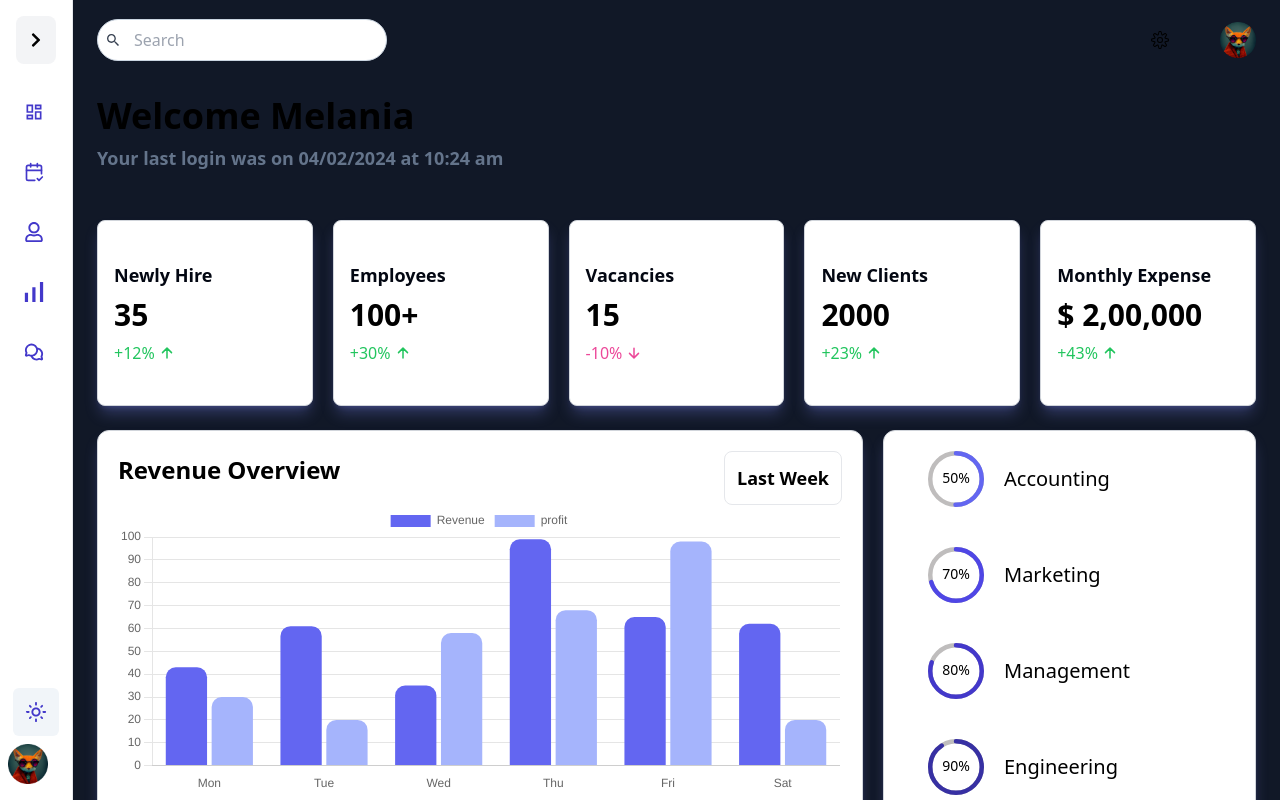
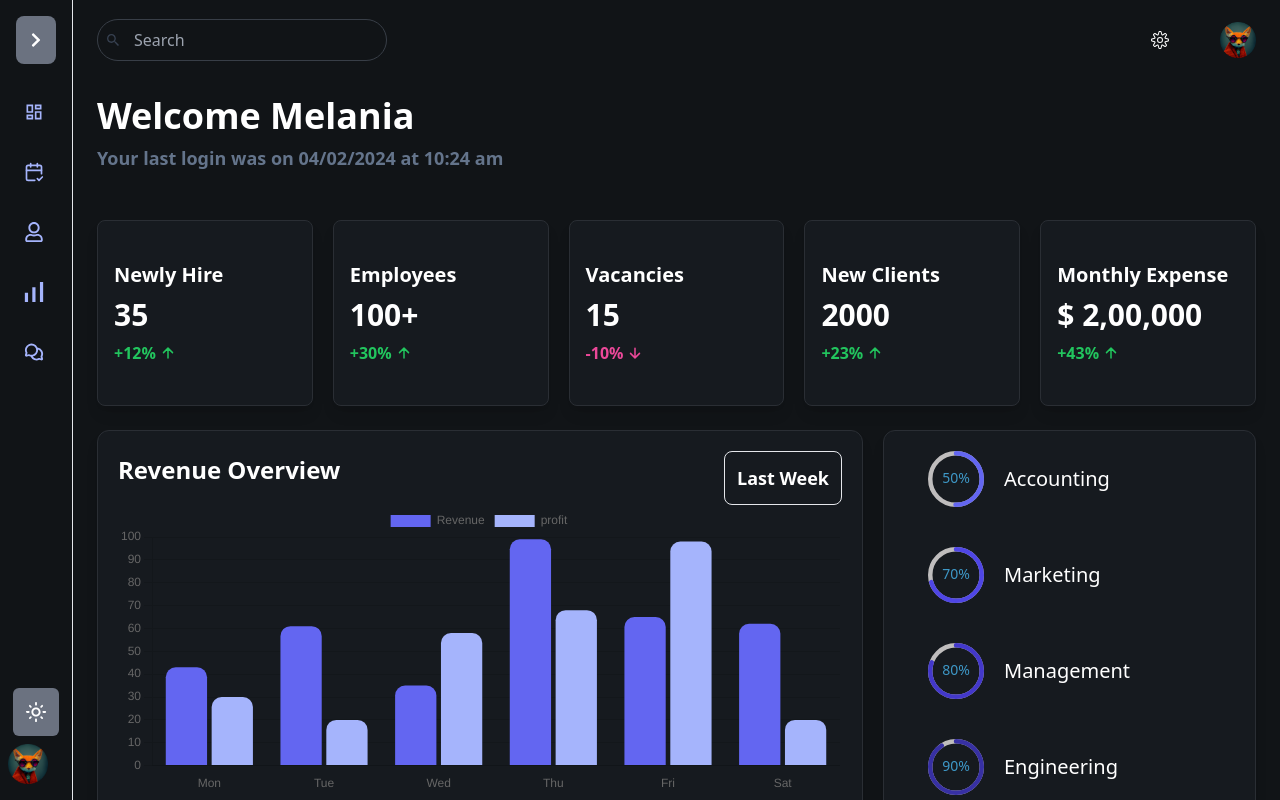
Before and after one commit to hetvi333/HR-management-system, a React (Create React App) app: page / in a window 1280 px wide. Both pictures are taken after a click on the element 36 px from the left and 712 px from the top of the page. Shown: the top 800 px of the page. Built offline with nearby package versions, Linux system fonts and the light colour scheme.

Commit message:
dark theme add in dashboard and calender

```diff
--- a/src/App.js
+++ b/src/App.js
@@ -6,7 +6,7 @@ import { ThemeContext } from "./contexts/ThemeContext";
 function App() {
   const { toggle } = useContext(ThemeContext);
   return (
-    <div className={`${toggle ? "bg-gray-900" : "bg-indigo-100"}`}>
+    <div className={`${toggle ? "bg-[#111417]" : "bg-indigo-100"}`}>
       <AppRoutes />
     </div>
   );
--- a/src/components/dashboard/Analysis.jsx
+++ b/src/components/dashboard/Analysis.jsx
@@ -1,8 +1,10 @@
-import React from "react";
+import React, { useContext } from "react";
+import { ThemeContext } from "../../contexts/ThemeContext";
 import { CircularProgressbar, buildStyles } from "react-circular-progressbar";
 import "react-circular-progressbar/dist/styles.css";
 
 const Analysis = () => {
+  const { toggle } = useContext(ThemeContext);
   const data = [
     { percentage: 50, label: "Accounting" },
     { percentage: 70, label: "Marketing" },
@@ -11,7 +13,13 @@ const Analysis = () => {
   ];
 
   return (
-    <div className="flex flex-col  rounded-xl shadow-lg border border-gray-300 shadow-indigo-400/30 bg-white px-6 py-0">
+    <div
+      className={`flex flex-col  rounded-xl shadow-lg border px-6 py-0 ${
+        toggle
+          ? "bg-[#161a1f] border-[#2a2e34] text-white"
+          : "border-gray-300 shadow-indigo-400/30 bg-white"
+      }`}
+    >
       {data.map((item, index) => (
         <div key={index} className="flex items-center">
           <div className="p-5 w-24 h-24">
@@ -21,8 +29,14 @@ const Analysis = () => {
               styles={buildStyles({
                 textSize: "25px",
                 pathColor:
-                  index === 0 ? "#6366f1" : index === 1 ? "#4f46e5" : index === 2 ? "#4338ca" : "#3730a3",
-                textColor: "black",
+                  index === 0
+                    ? "#6366f1"
+                    : index === 1
+                    ? "#4f46e5"
+                    : index === 2
+                    ? "#4338ca"
+                    : "#3730a3",
+                textColor: `${toggle ? "text-white" : "text-black bg-white"}`,
                 trailColor: "#bfbdbd",
                 backgroundColor: "#000",
               })}
--- a/src/components/dashboard/DataItem.jsx
+++ b/src/components/dashboard/DataItem.jsx
@@ -1,18 +1,26 @@
-import React from "react";
+import React, { useContext } from "react";
+import { ThemeContext } from "../../contexts/ThemeContext";
 
 const DataItem = ({ title, number, growth, Icon, className }) => {
+  const { toggle } = useContext(ThemeContext);
   const isUp = growth && growth.startsWith("+");
   return (
     <div
-      className={`rounded-lg flex flex-col gap-2 justify-start px-4 py-10 shadow-lg border border-gray-300 shadow-indigo-400/30 bg-white ${className}`}
+      className={`rounded-lg flex flex-col gap-2 justify-start px-4 py-10 shadow-lg border ${className} ${
+        toggle
+          ? "bg-[#161a1f] border-[#2a2e34]"
+          : "border-gray-300 shadow-indigo-400/30 bg-white"
+      }`}
     >
-      <h1 className="text-gray-950 text-lg font-semibold">{title}</h1>
-      <p className="text-black font-bold text-3xl">{number}</p>
-      <p className={`flex items-center gap-1 text-green-500 font-medium text-base ${isUp ? "text-green-500" : "text-pink-500"}`}>
+      <h1 className={`${toggle ? "text-white" : "text-gray-950"} text-xl font-bold`}>{title}</h1>
+      <p className={`${toggle ? "text-white" : "text-black"} text-3xl font-bold`}>{number}</p>
+      <p
+        className={`flex items-center gap-1 text-green-500 font-semibold text-base ${
+          isUp ? "text-green-500" : "text-pink-500"
+        }`}
+      >
         {growth}
-        <span>
-          {Icon && <Icon />}
-        </span>
+        <span>{Icon && <Icon />}</span>
       </p>
     </div>
   );
--- a/src/components/dashboard/Employee.jsx
+++ b/src/components/dashboard/Employee.jsx
@@ -1,9 +1,9 @@
-import React from "react";
-
-// import image
+import React, { useContext } from "react";
+import { ThemeContext } from "../../contexts/ThemeContext";
 import profile from "../../images/Avatar6-ranking.png";
 
 const Employee = () => {
+  const { toggle } = useContext(ThemeContext);
   const employee = [
     {
       branch: "Engineering",
@@ -30,11 +30,27 @@ const Employee = () => {
     },
   ];
   return (
-    <div className=" shadow-lg border border-gray-300 shadow-indigo-400/30 bg-white rounded-md px-1 py-[13px]">
+    <div
+      className={`shadow-lg border  rounded-md px-1 py-[13px] ${
+        toggle
+          ? "bg-[#161a1f] border-[#2a2e34]"
+          : "border-gray-300 shadow-indigo-400/30 bg-white"
+      }`}
+    >
       <div className="flex flex-col items-center sm:flex-row justify-between px-3 py-[5px]">
-        <h1 className="text-2xl my-2 font-semibold">Employees</h1>
+        <h1
+          className={`text-2xl my-2 font-semibold ${
+            toggle ? "text-white" : "text-black"
+          }`}
+        >
+          Employees
+        </h1>
         <div>
-          <button className="border py-2 px-5 rounded-md font-semibold  focus:ring-2 focus:ring-indigo-300">
+          <button
+            className={`border py-2 px-5 rounded-md font-semibold  focus:ring-2 focus:ring-indigo-300 ${
+              toggle ? "text-white" : "text-black"
+            }`}
+          >
             View more
           </button>
         </div>
@@ -45,11 +61,19 @@ const Employee = () => {
           {employee.map((emp, i) => (
             <div
               key={i}
-              className=" bg-white py-2 px-4 mb-1 rounded-md flex flex-col md:flex-row gap-3  md:justify-between md:items-center border border-gray-200"
+              className={`py-2 px-4 mb-1 rounded-md flex flex-col md:flex-row gap-3  md:justify-between md:items-center border  ${
+                toggle
+                  ? "bg-[#161a1f] border-[#2a2e34] text-white"
+                  : "border-gray-100 shadow-indigo-400/30 bg-white"
+              }`}
             >
               <div>
                 <h1 className="text-[16px]">{emp.branch}</h1>
-                <p className="text-indigo-600 text-[16px] sm:text-[18px] font-semibold">
+                <p
+                  className={`${
+                    toggle ? "text-indigo-300" : "text-indigo-600"
+                  } text-[16px] sm:text-[18px] font-semibold`}
+                >
                   Team member: {emp.number}
                 </p>
               </div>
--- a/src/components/dashboard/EmployeeData.jsx
+++ b/src/components/dashboard/EmployeeData.jsx
@@ -1,6 +1,8 @@
-import React from "react";
+import React, { useContext } from "react";
+import { ThemeContext } from "../../contexts/ThemeContext";
 
 const EmployeeData = () => {
+  const { toggle } = useContext(ThemeContext);
   const data = [
     {
       title: "Employees on time",
@@ -21,14 +23,24 @@ const EmployeeData = () => {
         {data.map((emp, i) => (
           <div
             key={i}
-            className="flex flex-col md:flex-row justify-between shadow-lg border border-gray-300 shadow-indigo-400/30 bg-white py-6 px-6 rounded-md"
+            className={`flex flex-col md:flex-row justify-between shadow-lg border py-6 px-6 rounded-md ${
+              toggle
+                ? "bg-[#161a1f] border-[#2a2e34]"
+                : "border-gray-300 shadow-indigo-400/30 bg-white"
+            }`}
           >
             <div className="border-s-2 border-indigo-400 py-4 px-3 text-[18px] flex  flex-col sm:flex-row md:flex-col sm:items-center justify-between md:items-start items-start">
-              <h1 className="text-indigo-600 font-semibold">{emp.title}</h1>
-              <p className="font-semibold text-3xl">{emp.number}</p>
+              <h1
+                className={`${
+                  toggle ? "text-indigo-300" : "text-indigo-600"
+                } font-semibold`}
+              >
+                {emp.title}
+              </h1>
+              <p className={`font-semibold text-3xl ${toggle ? "text-white" : "text-black"}`}>{emp.number}</p>
             </div>
             <div className="p-2 flex md:justify-center items-end">
-              <button className="border py-2 px-5 rounded-md font-semibold  focus:ring-2 focus:ring-indigo-300">
+              <button className={`border py-2 px-5 rounded-md font-semibold  focus:ring-2 focus:ring-indigo-300 ${toggle ? "text-white" : "text-black"}`}>
                 View employees
               </button>
             </div>
--- a/src/components/dashboard/Revenue.jsx
+++ b/src/components/dashboard/Revenue.jsx
@@ -1,4 +1,5 @@
-import React from "react";
+import React, { useContext } from "react";
+import { ThemeContext } from "../../contexts/ThemeContext";
 import { Bar } from "react-chartjs-2";
 import {
   Chart as ChartJS,
@@ -22,6 +23,7 @@ ChartJS.register(
 );
 
 const Revenue = () => {
+  const { toggle } = useContext(ThemeContext);
   const data = {
     labels: ["Mon", "Tue", "Wed", "Thu", "Fri", "Sat"],
     datasets: [
@@ -41,7 +43,6 @@ const Revenue = () => {
         pointBorderColor: "transparent",
         borderRadius: 10,
       },
-
     ],
   };
   const options = {
@@ -70,12 +71,24 @@ const Revenue = () => {
 
   return (
     <>
-      <div className="rounded-xl p-5 shadow-lg border border-gray-300 shadow-indigo-400/30 bg-white ">
+      <div
+        className={`rounded-xl p-5 shadow-lg border ${
+          toggle
+            ? "bg-[#161a1f] border-[#2a2e34]"
+            : "border-gray-300 shadow-indigo-400/30 bg-white"
+        } `}
+      >
         <div className="flex justify-between items-center">
-          <h1 className="text-2xl font-bold text-left pb-4">
+          <h1
+            className={`text-2xl font-bold text-left pb-4 ${
+              toggle ? "text-white" : "text-black"
+            }`}
+          >
             Revenue Overview
           </h1>
-          <button className="border p-3 rounded-lg text-lg font-semibold focus:ring-2 focus:ring-indigo-300">
+          <button className={`border p-3 rounded-lg text-lg font-semibold focus:ring-2 focus:ring-indigo-300 ${
+              toggle ? "text-white" : "text-black"
+            }`}>
             Last Week
           </button>
         </div>
--- a/src/components/searchbox/Searchbar.jsx
+++ b/src/components/searchbox/Searchbar.jsx
@@ -1,11 +1,11 @@
-import React, { useState } from "react";
+import React, { useContext, useState } from "react";
+import { ThemeContext } from "../../contexts/ThemeContext";
 import EmployeeData from "../../EmployeeData.json";
 import { IoMdSearch } from "react-icons/io";
 import { Link } from "react-router-dom";
-import { useParams } from "react-router-dom";
 
 const Searchbar = () => {
-  const { id } = useParams();
+  const { toggle } = useContext(ThemeContext);
   const [value, setValue] = useState("");
   const [showSuggestions, setShowSuggestions] = useState(false);
 
@@ -27,7 +27,9 @@ const Searchbar = () => {
         value={value}
         onChange={onChange}
         placeholder="Search"
-        className="border w-full outline-none border-slate-300 hover:border-indigo-600 focus:ring-2 focus:ring-indigo-300 py-2 px-7 rounded-full placeholder:ps-2"
+        className={`border w-full outline-none  hover:border-indigo-600 focus:ring focus:ring-indigo-300 py-2 px-7 rounded-full placeholder:ps-2 ${
+          toggle ? "bg-transparent border-[#383e47]" : "border-slate-300"
+        }`}
       />
       {showSuggestions && (
         <div className="absolute w-full left-0 max-h-56 rounded-xl p-2 overflow-y-scroll bg-white top-20 cursor-pointer">
--- a/src/navigation/Navbar.jsx
+++ b/src/navigation/Navbar.jsx
@@ -7,13 +7,11 @@ import Searchbar from "../components/searchbox/Searchbar";
 
 
 const Navbar = ({ togglePenal }) => {
-
-
   const { toggle } = useContext(ThemeContext);
   return (
     <nav
       className={`flex h-20 p-6  items-center w-full ${
-        toggle ? "bg-gray-900" : "bg-indigo-100"
+        toggle ? "bg-[#111417]" : "bg-indigo-100"
       }`}
     >
 
@@ -21,7 +19,7 @@ const Navbar = ({ togglePenal }) => {
 
 
       <div className="flex flex-grow justify-end gap-12 items-center">
-        <CiSettings className="w-6 h-6" />
+        <CiSettings className={`w-6 h-6 ${toggle ? "text-white" : "text-black"}`} />
         <div onClick={togglePenal} className="cursor-pointer">
           <img
             src={profile}
--- a/src/navigation/Sidebar.jsx
+++ b/src/navigation/Sidebar.jsx
@@ -1,4 +1,4 @@
-import React, { useState } from "react";
+import React, { useContext, useState } from "react";
 import { Link } from "react-router-dom";
 import profile from "../images/Avatar6-ranking.png";
 import { FaChevronLeft, FaChevronRight, FaRegUser } from "react-icons/fa";
@@ -13,7 +13,7 @@ import {
 } from "react-icons/md";
 
 const Sidebar = () => {
-  const { toggle, toggleFunction } = React.useContext(ThemeContext);
+  const { toggle, toggleFunction } = useContext(ThemeContext);
 
   const [isOpen, setIsOpen] = useState(false);
 
@@ -48,7 +48,11 @@ const Sidebar = () => {
 
   return (
     <div className="h-screen sticky top-0 z-50">
-      <nav className="h-full flex flex-col bg-white border-r shadow-sm">
+      <nav
+        className={`h-full flex flex-col border-r shadow-sm ${
+          toggle ? "bg-[#111417]" : "bg-white "
+        }`}
+      >
         <div className="p-4 pb-2 mb-2 flex justify-between items-center">
           <img
             src={profile}
@@ -58,7 +62,11 @@ const Sidebar = () => {
           />
           <button
             onClick={() => setIsOpen(!isOpen)}
-            className="p-3 h-12 rounded-lg bg-gray-100 hover:bg-indigo-50 hover:text-indigo-800"
+            className={`p-3 h-12 rounded-lg bg-gray-100 hover:bg-indigo-50 hover:text-indigo-800 ${
+              toggle
+                ? "bg-gray-500 text-white hover:bg-indigo-200"
+                : "bg-gray-100 hover:bg-indigo-50"
+            }`}
           >
             {isOpen ? <FaChevronLeft /> : <FaChevronRight />}
           </button>
@@ -69,14 +77,18 @@ const Sidebar = () => {
             return (
               <li key={i}>
                 <Link to={menu.link}>
-                  <div className="relative flex items-center py-4 px-3 my-1 font-medium rounded-md cursor-pointer transition-colors group hover:bg-indigo-50 hover:text-indigo-800">
+                  <div className={`relative flex items-center py-4 px-3 my-1 font-medium rounded-md cursor-pointer transition-colors group hover:bg-indigo-50 hover:text-indigo-800`}>
                     <span>
-                      <Icon className="text-indigo-700 text-xl" />
+                      <Icon
+                        className={`${
+                          toggle ? "text-indigo-300 " : "text-indigo-700 "
+                        }text-xl`}
+                      />
                     </span>
                     <span
                       className={`overflow-hidden transition-all ${
                         isOpen ? " w-40 ml-3" : "w-0"
-                      }`}
+                      } ${toggle ? "text-white" : "text-black"}`}
                     >
                       {menu.name}
                     </span>
@@ -94,12 +106,18 @@ const Sidebar = () => {
           })}
         </ul>
 
-        <div className="relative flex items-center p-3 mx-auto  font-medium rounded-md cursor-pointer transition-colors group hover:bg-indigo-50 hover:text-indigo-800 bg-slate-100">
+        <div
+          className={`relative flex items-center p-3 mx-auto  font-medium rounded-md cursor-pointer transition-colors hover:text-indigo-800 group  ${
+            toggle
+              ? "bg-gray-500 text-white hover:bg-indigo-200"
+              : "hover:bg-indigo-50  bg-slate-100"
+          }`}
+        >
           <span onClick={toggleFunction}>
             {toggle ? (
-              <MdOutlineLightMode size={22} className="text-indigo-700" />
+              <MdOutlineLightMode size={22} />
             ) : (
-              <MdDarkMode size={22} className="text-indigo-700" />
+              <MdDarkMode size={22} />
             )}
           </span>
           <span
--- a/src/pages/Calendar.js
+++ b/src/pages/Calendar.js
@@ -1,19 +1,21 @@
-import React from "react";
+import React, { useContext } from "react";
 import MyCalendar from "../components/calendar/MyCalendar";
+import { ThemeContext } from "../contexts/ThemeContext";
 
 const Calendar = () => {
+  const { toggle } = useContext(ThemeContext);
   return (
     <>
       <section>
         <div className=" flex flex-col justify-center items-center py-6">
-          <h1 className=" font-bold text-2xl">CALENDAR</h1>
+          <h1 className={`font-bold text-2xl ${toggle ? "text-white" : ""}`}>CALENDAR</h1>
           <p className=" font-semibold text-yellow-500">
             Welcome to your Calendar
           </p>
         </div>
       </section>
 
-      <section className="m-8 rounded-lg p-5 shadow-lg bg-white">
+      <section className={`m-8 rounded-lg p-5 shadow-lg ${toggle ? "bg-[#1e242c] border-[#2a2e34] text-white" : "bg-white"}`}>
         <MyCalendar />
       </section>
     </>
--- a/src/pages/Dashboard.js
+++ b/src/pages/Dashboard.js
@@ -1,4 +1,5 @@
-import React from "react";
+import React, { useContext } from "react";
+import { ThemeContext } from "../contexts/ThemeContext";
 import Data from "../components/dashboard/Data";
 import Employee from "../components/dashboard/Employee";
 import EmployeeData from "../components/dashboard/EmployeeData";
@@ -6,11 +7,12 @@ import Revenue from "../components/dashboard/Revenue";
 import Analysis from "../components/dashboard/Analysis";
 
 const Dashboard = () => {
+  const { toggle } = useContext(ThemeContext);
   return (
     <div>
       <section>
         <div className=" flex flex-col justify-start px-6 py-4 gap-2">
-          <h1 className=" font-bold text-4xl">Welcome Melania</h1>
+          <h1 className={`font-bold text-4xl ${toggle ? "text-white" : "text-black"}`}>Welcome Melania</h1>
           <p className=" font-semibold text-lg text-slate-500">
             Your last login was on 04/02/2024 at 10:24 am
           </p>
```
